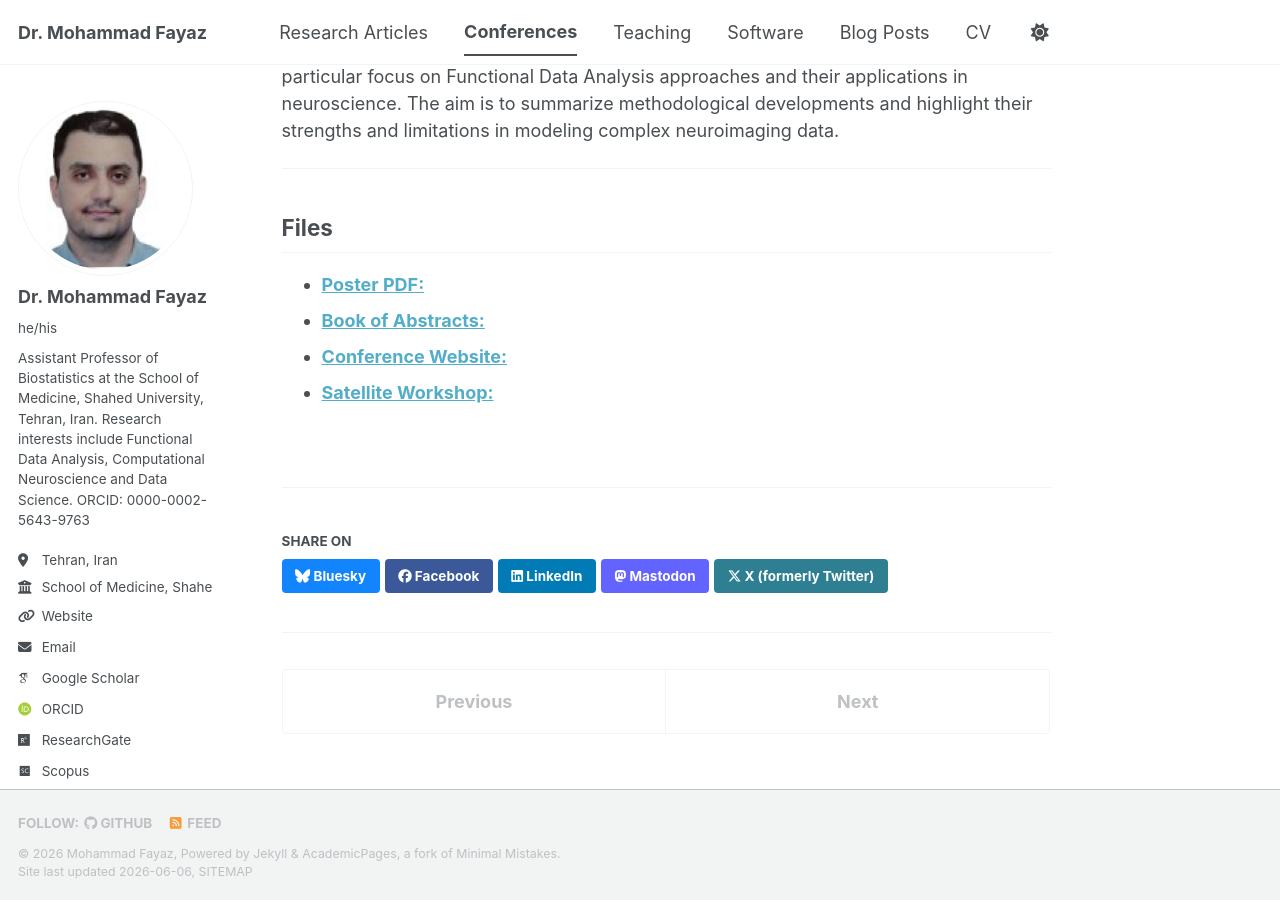
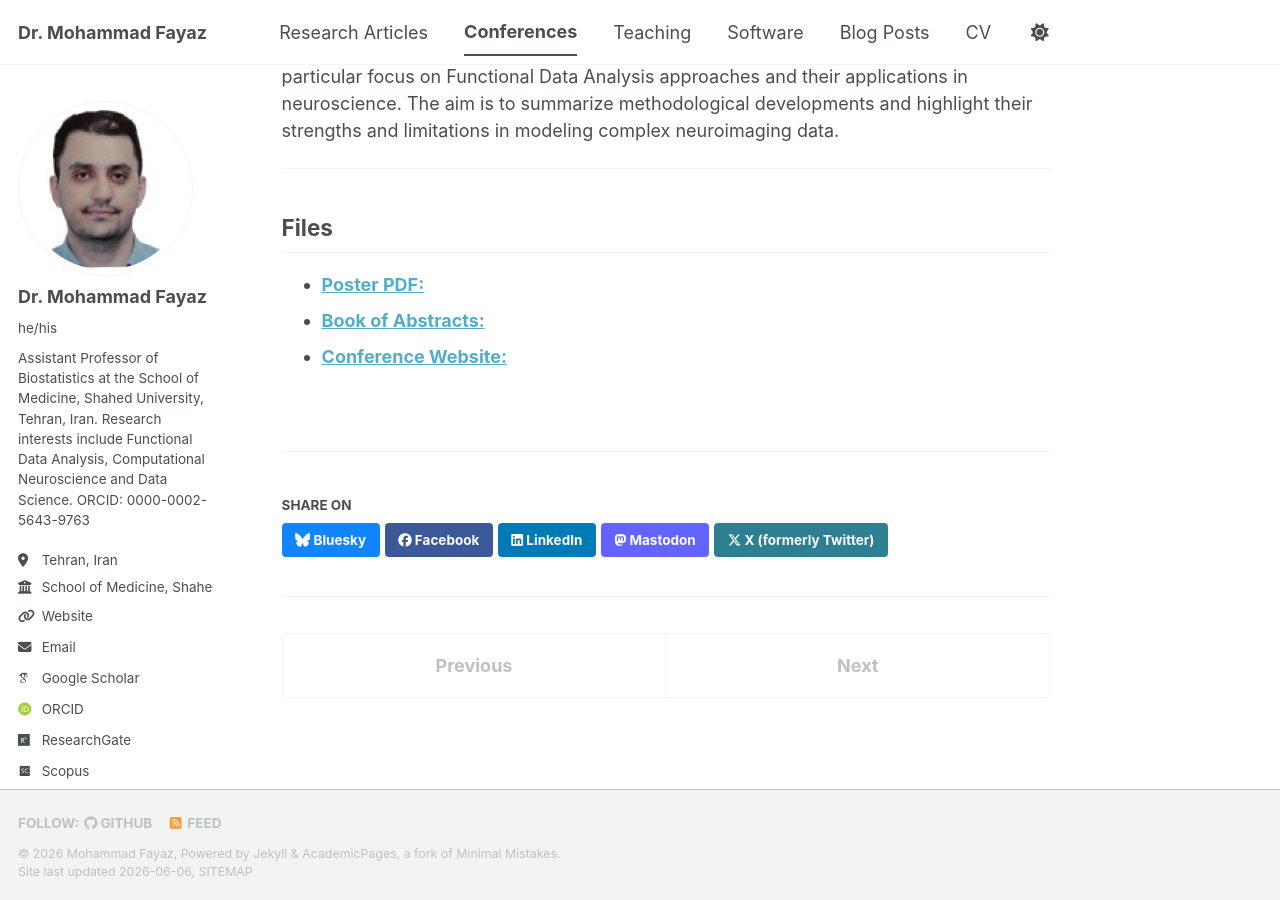
Before and after one commit to mohammad-fayaz/mohammad-fayaz.github.io, a Jekyll site: the page built from _talks/CY_2018_1.md, in a window 1280 px wide and 900 px high, scrolled down 902 px. Built offline with Jekyll 4.4.1, drawn with Linux system fonts in a browser that asks for light colours; some web fonts are replaced; a script bundle is joined from its source files by our own code; library files that are not in the unit come from our copies.

Commit message:
Update CY_2018_1.md

```diff
--- a/_talks/CY_2018_1.md
+++ b/_talks/CY_2018_1.md
@@ -41,5 +41,4 @@ This poster provides a survey of recent statistical methods for EEG-FMRI analysi
 
 - [**Poster PDF:**](https://mohammad-fayaz.github.io/publications_files/2018/CY_2018_Poster.pdf)
 - [**Book of Abstracts:**](https://mohammad-fayaz.github.io/publications_files/2018/CY_2018_BOA.pdf)
-- [**Conference Website:**](http://www.compstat2018.org)
-- [**Satellite Workshop:**](http://www.compstat2018.org/CRoNoS_SummerCourse.php)
+- [**Conference Website:**](https://iasc-isi.org/previous-compstat-conferences/)
```
